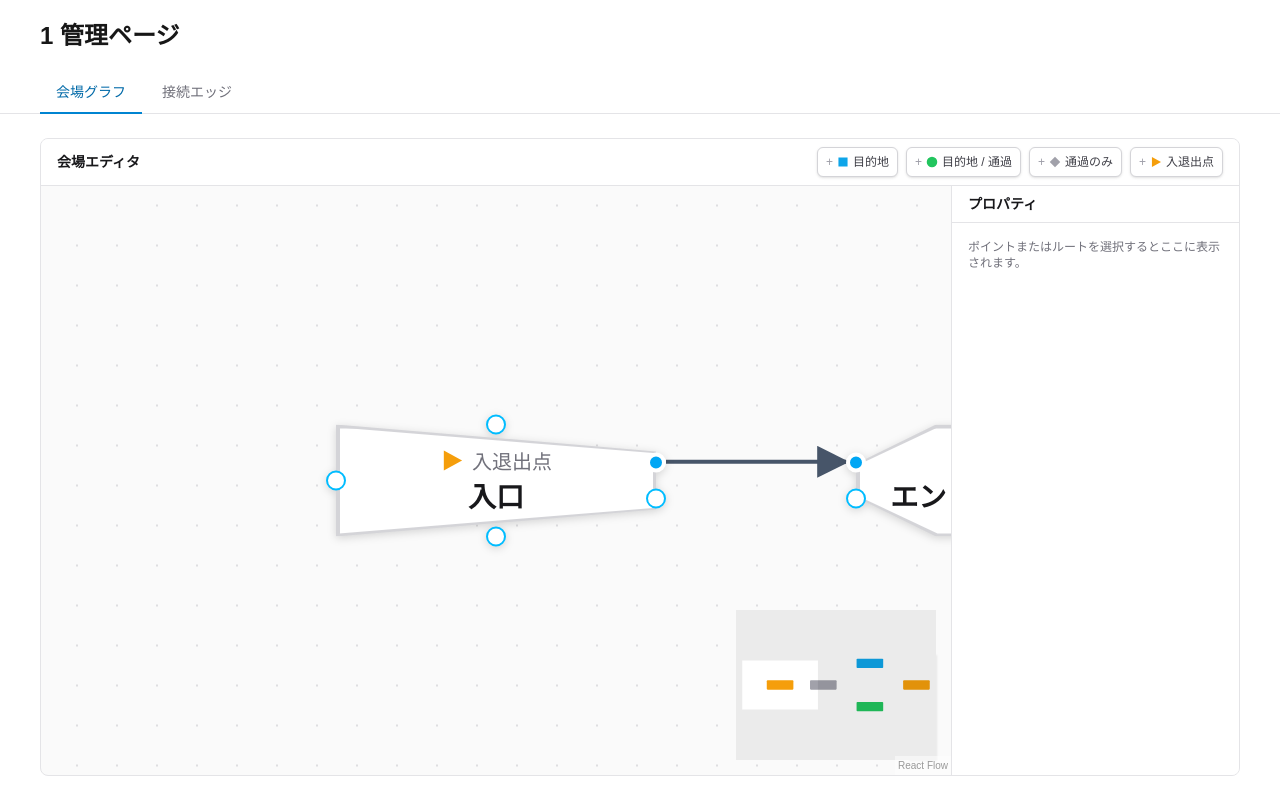
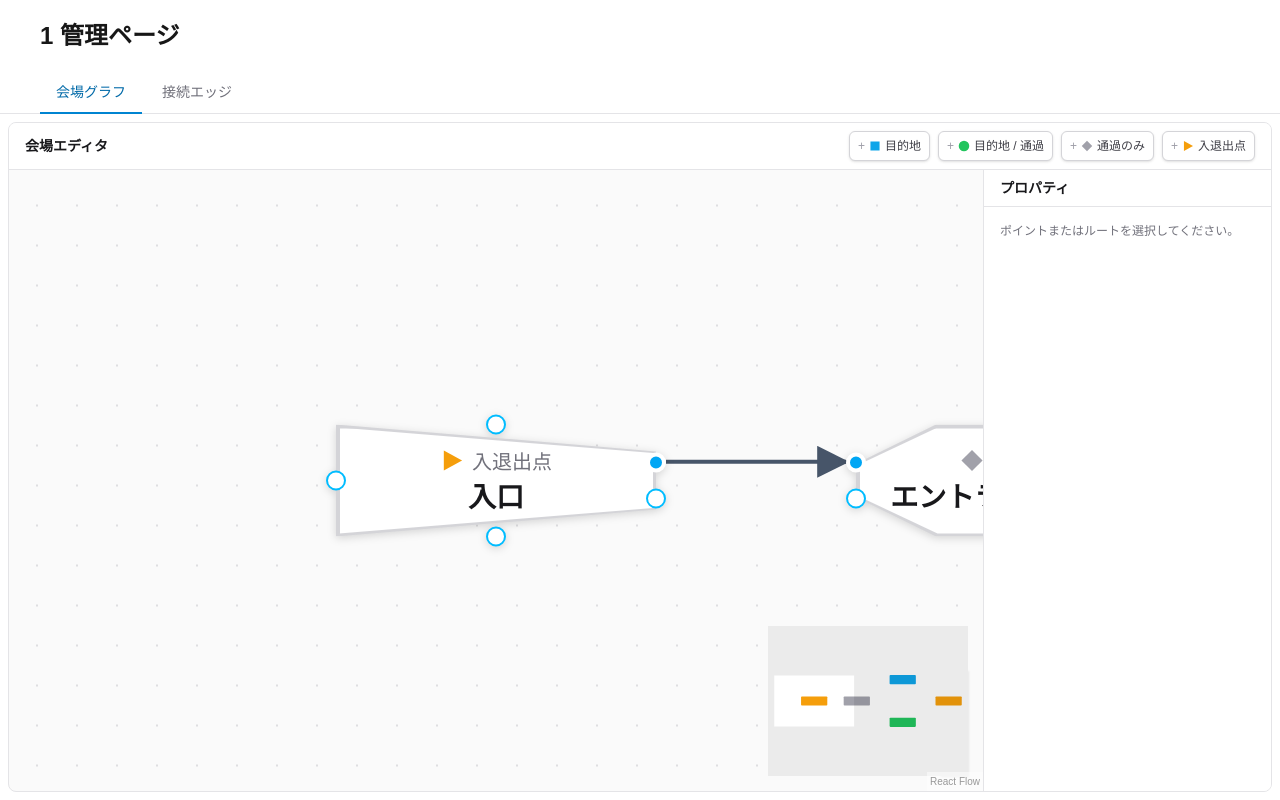
Before and after one commit to pj-hoakari/tolo-web, a Next.js app: page /tenant/1/event/1/management in a window 1280 px wide. Built offline with nearby package versions, Linux system fonts and the light colour scheme; what @orpc/client would draw is missing.

Commit message:
feat: Adjust styles for management tabs and properties panel

```diff
--- a/src/features/tenant/management/components/ManagementTabs.tsx
+++ b/src/features/tenant/management/components/ManagementTabs.tsx
@@ -55,7 +55,7 @@ export function ManagementTabs({ tenantId, eventId, initialGraph }: Props) {
         })}
       </div>
 
-      <div className="min-h-0 flex-1 overflow-hidden px-10 py-6">
+      <div className="min-h-0 flex-1 overflow-hidden px-2 py-2">
         <div
           role="tabpanel"
           id={panelId("graph")}
--- a/src/features/tenant/management/components/PropertiesPanel.tsx
+++ b/src/features/tenant/management/components/PropertiesPanel.tsx
@@ -69,7 +69,7 @@ export function PropertiesPanel({
           />
         ) : (
           <p className="text-xs text-zinc-500">
-            ポイントまたはルートを選択するとここに表示されます。
+            ポイントまたはルートを選択してください。
           </p>
         )}
       </div>
```
